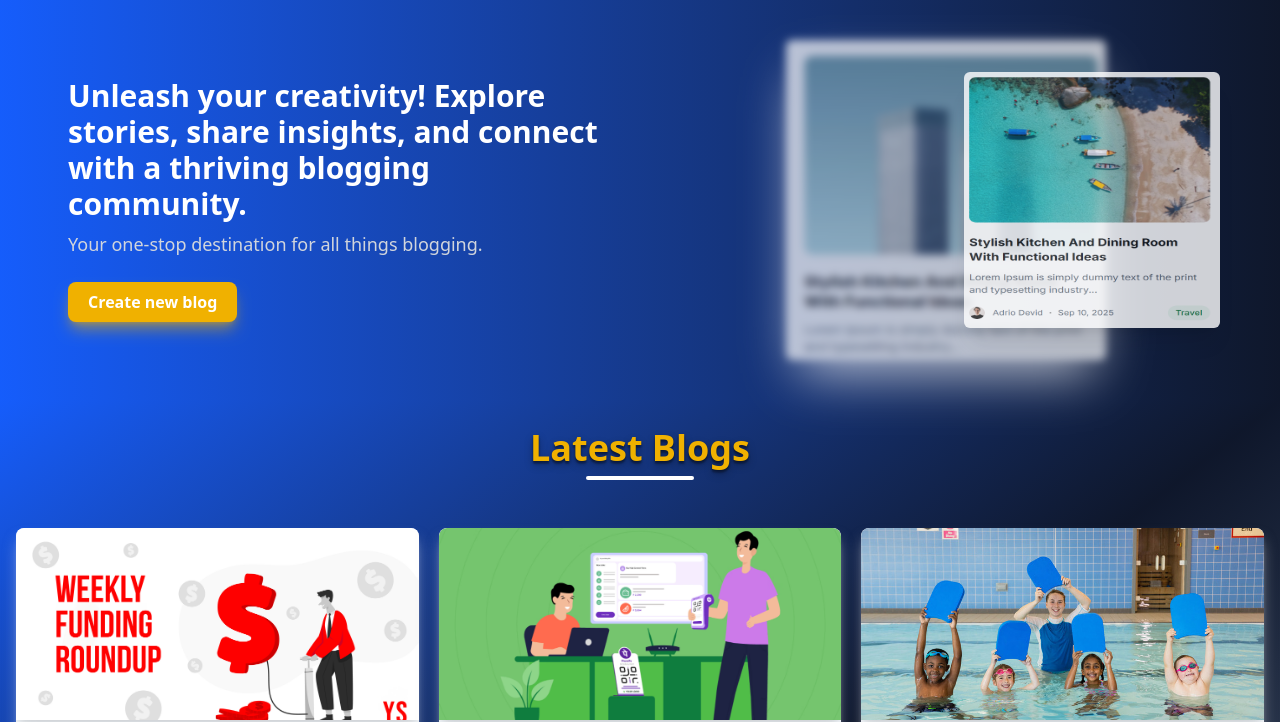
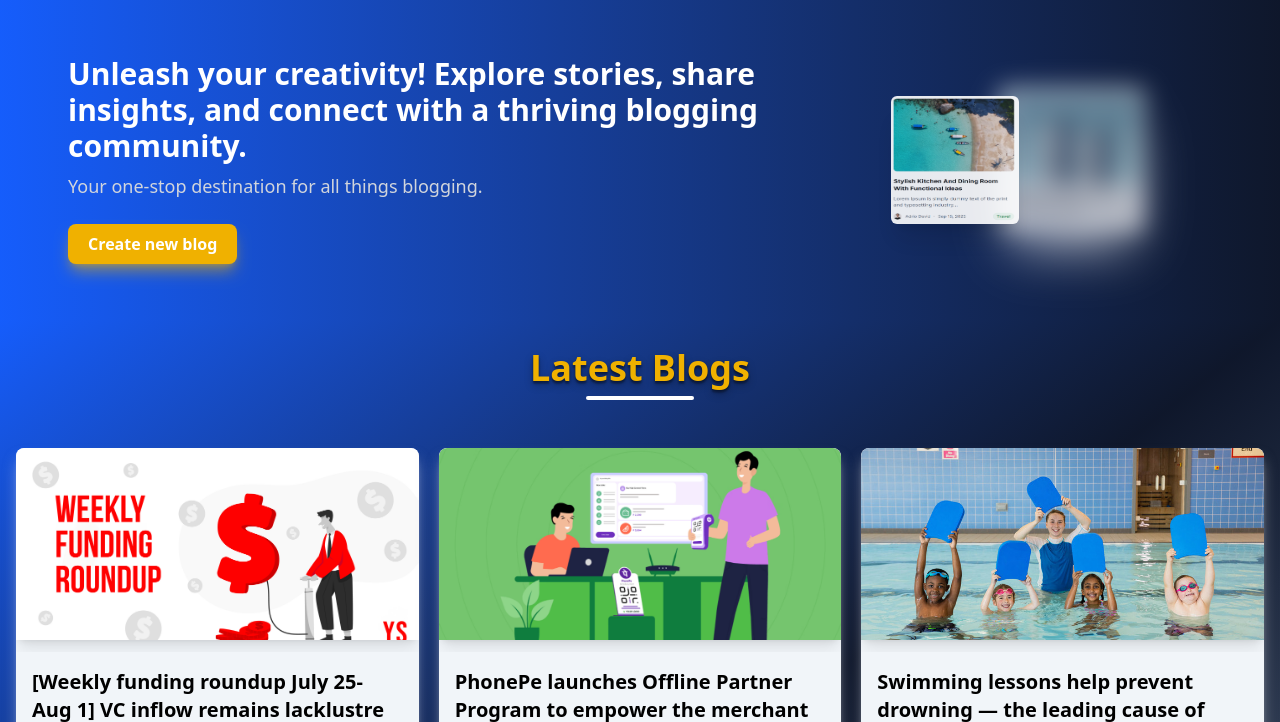
Before and after one commit to pythoneer-sp/BlogBook-Django, a Django app: page / in a window 1280 px wide. Shown: the part 52-774 px from the top of the page. Run offline with Django 5.2, Linux system fonts and the light colour scheme; data comes from the database, SQL or seed files in the repository; style sheets or scripts are compiled from the project's sources; parts of the project's set-up code (start-up, migrations or seed data) failed here and were passed over; some libraries are stand-ins or nearby versions.

Commit message:
fix css bugs

```diff
--- a/mainblog/blogbook/templates/blog_list.html
+++ b/mainblog/blogbook/templates/blog_list.html
@@ -8,8 +8,8 @@
 
 <main class="bg-gradient-to-r from-blue-600 to-slate-900 px-5 shadow-2xl shadow-blue-900/50">
   <div class="flex md:flex-row flex-col items-center justify-center p-10 gap-8 md:gap-16">
-    <!-- Left -->
-    <div class="md:w-1/2 w-full md:px-2 md:py-4 p-1">
+    <!-- Left: 70% width -->
+    <div class="md:w-[70%] w-full md:px-2 md:py-4 p-1">
       <h1 class="text-3xl font-bold text-white">
         Unleash your creativity! Explore stories, share insights, and connect with a thriving blogging community.
       </h1>
@@ -22,23 +22,25 @@
         </button>
       </a>
     </div>
-    <!-- Right -->
-    <div class="md:w-1/2 w-full relative flex flex-col items-center justify-center my-10 md:my-0">
-      <!-- Larger image behind -->
+
+    <!-- Right: 30% width -->
+    <div class="md:w-[30%] w-full relative flex items-center justify-center my-10 md:my-0">
+      <!-- Blur image on right, slightly bigger -->
       <img
         src="{% static 'images/building.png' %}"
-        class="w-80 h-80 relative opacity-70 rounded-md filter shadow-2xl shadow-white blur-xs"
-        alt="Background Image"
+        class="w-36 h-36 opacity-70 rounded-md filter shadow-2xl shadow-white blur-md ml-8"
+        alt="Blurred Background"
         loading="lazy"
       />
-      <!-- Smaller image in front -->
+      <!-- Normal image on left, slightly smaller, overlapping blur image to left -->
       <img
         src="{% static 'images/beach.png' %}"
-        class="w-64 h-64 absolute right-0 opacity-80 rounded-md shadow-xl"
+        class="w-32 h-32 rounded-md shadow-xl absolute left-0 opacity-90"
         alt="Foreground Image"
         loading="lazy"
       />
     </div>
+
     <!-- Mobile-only Button -->
     <a class="md:hidden mt-6" href="{% url 'blog_create' %}">
       <button class="block px-5 py-2 bg-yellow-500 rounded-lg cursor-pointer text-white font-bold hover:bg-yellow-600 transition duration-200 shadow-lg shadow-yellow-500/50">
@@ -47,6 +49,7 @@
     </a>
   </div>
 </main>
+
 
 
 <section class="bg-gradient-to-br from-blue-600 via-slate-900 to-slate-500">
```
